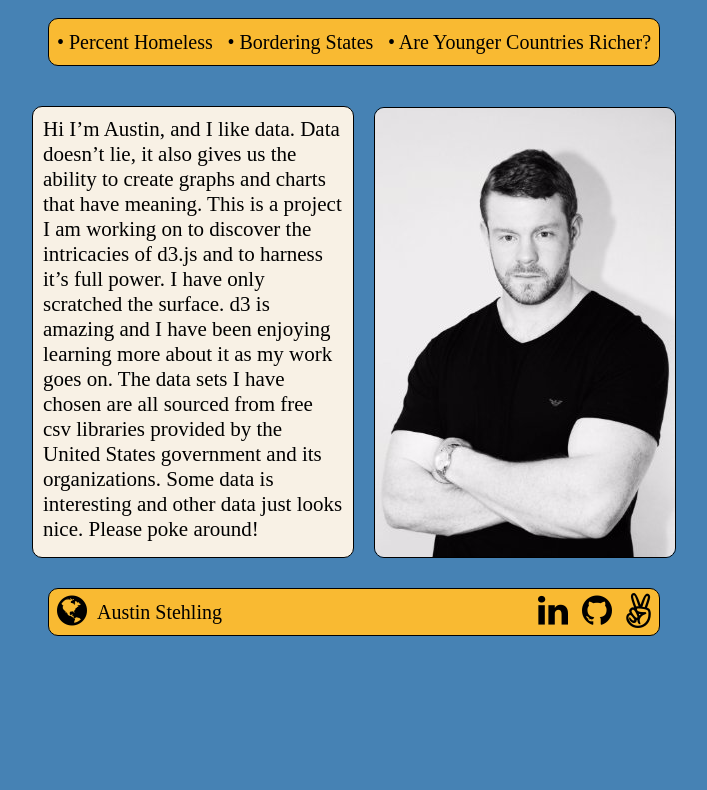
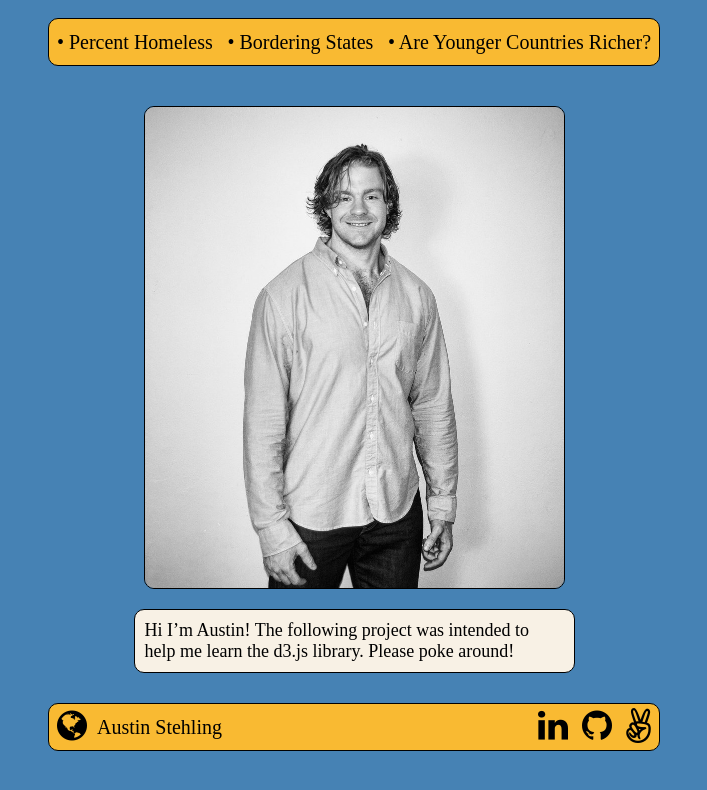
Before and after one commit to AustinStehling/playing_with_data, a plain HTML site: page index.html in a window 1280 px wide. Shown: the whole page, without its empty margins (286-993 px from the left). Drawn offline with Linux system fonts and the light colour scheme.

Commit message:
adding some style updates

```diff
--- a/css/index.css
+++ b/css/index.css
@@ -100,12 +100,30 @@ a.button-two {
   display: flex;
   justify-content: center;
   align-items: center;
+  flex-direction: column;
+}
+
+.bw-img {
+  height: 100%;
+  width: 100%;
+  margin-bottom: 20px;
+}
+
+.about-me {
+  width: 50%;
+  background-color: #F8F1E5;
+  padding: 10px;
+  border: 1px solid black;
+  border-radius: 10px;
+  font-size: 18px;
 }
 
 .bio-div {
   display: flex;
   flex-direction: row;
   justify-content: center;
+  width: 50%;
+  height: 50%;
 }
 
 p {
--- a/index.html
+++ b/index.html
@@ -14,11 +14,11 @@
         <a class="button-three-top" href="scatter_plot.html">• Are Younger Countries Richer?</a>
       </header>
       <div class="main-div">
-        <aside class="main-aside">
-          <p>Hi I’m Austin, and I like data. Data doesn’t lie, it also gives us the ability to create graphs and charts that have meaning. This is a project I am working on to discover the intricacies of d3.js and to harness it’s full power. I have only scratched the surface. d3 is amazing and I have been enjoying learning more about it as my work goes on. The data sets I have chosen are all sourced from free csv libraries provided by the United States government and its organizations. Some data is interesting and other data just looks nice. Please poke around!</p>
-        </aside>
         <div class="bio-div">
-          <img src="./images/prof_pic.png" alt="">
+          <img class='bw-img' src="./images/pr_bw.jpg" alt="">
+        </div>
+        <div class="about-me">
+          Hi I’m Austin! The following project was intended to help me learn the d3.js library. Please poke around!
         </div>
       </div>
       <footer class="uni-footer">
```
Also changed, not shown: images/pr_bw.jpg (added), 2 other files.
